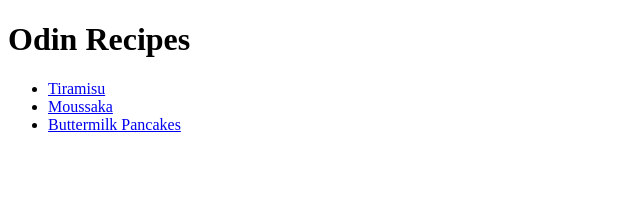
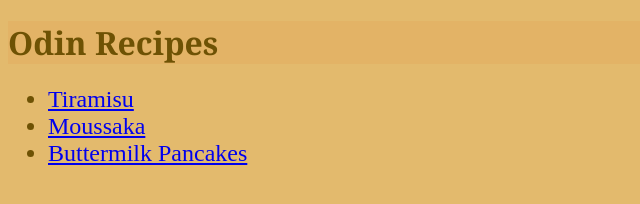
Before and after one commit to Azure-san/odin-recipes, a plain HTML site: page index.html in a window 1280 px wide. Shown: the whole page, without its empty margins (0-640 px from the left). Drawn offline with Linux system fonts and the light colour scheme.

Commit message:
Made changes to the page with CSS
The page is visually better now

```diff
--- a/index.html
+++ b/index.html
@@ -4,13 +4,14 @@
     <meta charset="UTF-8">
     <meta name="viewport" content="width=device-width, initial-scale=1.0">
     <title>My Recipes</title>
+    <link rel="stylesheet" href="style.css">
 </head>
 <body>
-    <h1>Odin Recipes</h1>
+    <h1 class="title">Odin Recipes</h1>
     <ul>
-        <li><a href="recipes/tiramisu.html" target="_blank">Tiramisu</a></li>
-        <li><a href="recipes/moussaka.html" target="_blank">Moussaka</a></li>
-        <li><a href="recipes/buttermilk_pancakes.html" target="_blank">Buttermilk Pancakes</a></li>
+        <li class="links"><a href="recipes/tiramisu.html" target="_blank">Tiramisu</a></li>
+        <li class="links"><a href="recipes/moussaka.html" target="_blank">Moussaka</a></li>
+        <li class="links"><a href="recipes/buttermilk_pancakes.html" target="_blank">Buttermilk Pancakes</a></li>
     </ul>
 
 </body>
--- /dev/null
+++ b/recipes/stylesheets/recipes.css
@@ -0,0 +1,18 @@
+.title {
+    color: #6e5204;
+}
+
+.picture {
+    border: #6e5204;
+    border-radius: 1cm;
+    border-style: outset;
+}
+
+p, ul, ol {
+    font-size: 24px;
+    color: #6e5204;
+}
+
+html {
+    background-color: #e3ba6d;
+}
--- /dev/null
+++ b/style.css
@@ -0,0 +1,14 @@
+.title {
+    background-color: #e3b366;
+    color: #6e5204;
+    font-family: Georgia, sans-serif;
+}
+
+.links {
+    font-size: 24px;
+    color: #6e5204;
+}
+
+html {
+    background-color: #e3ba6d;
+}
```
Also changed, not shown: recipes/buttermilk_pancakes.html (+3 -2 lines), recipes/moussaka.html (+3 -2 lines), recipes/tiramisu.html (+4 -3 lines).
